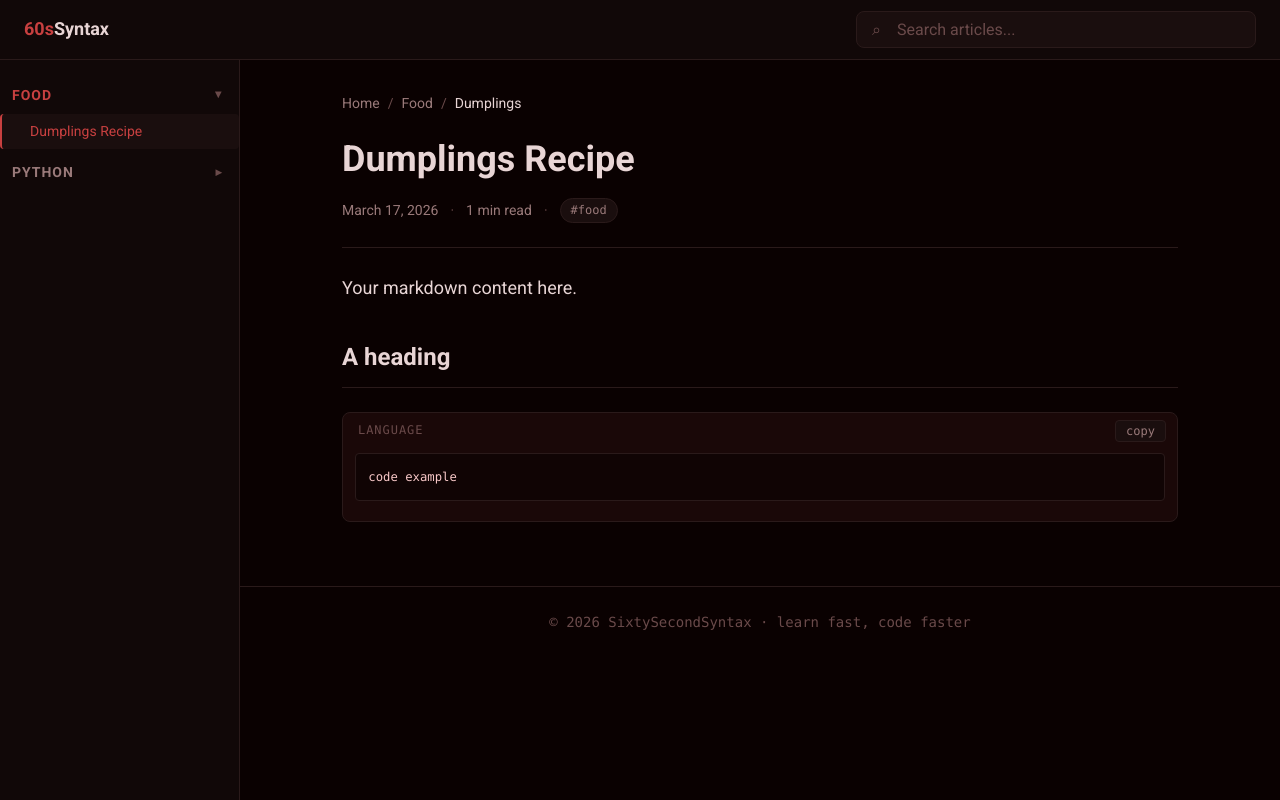
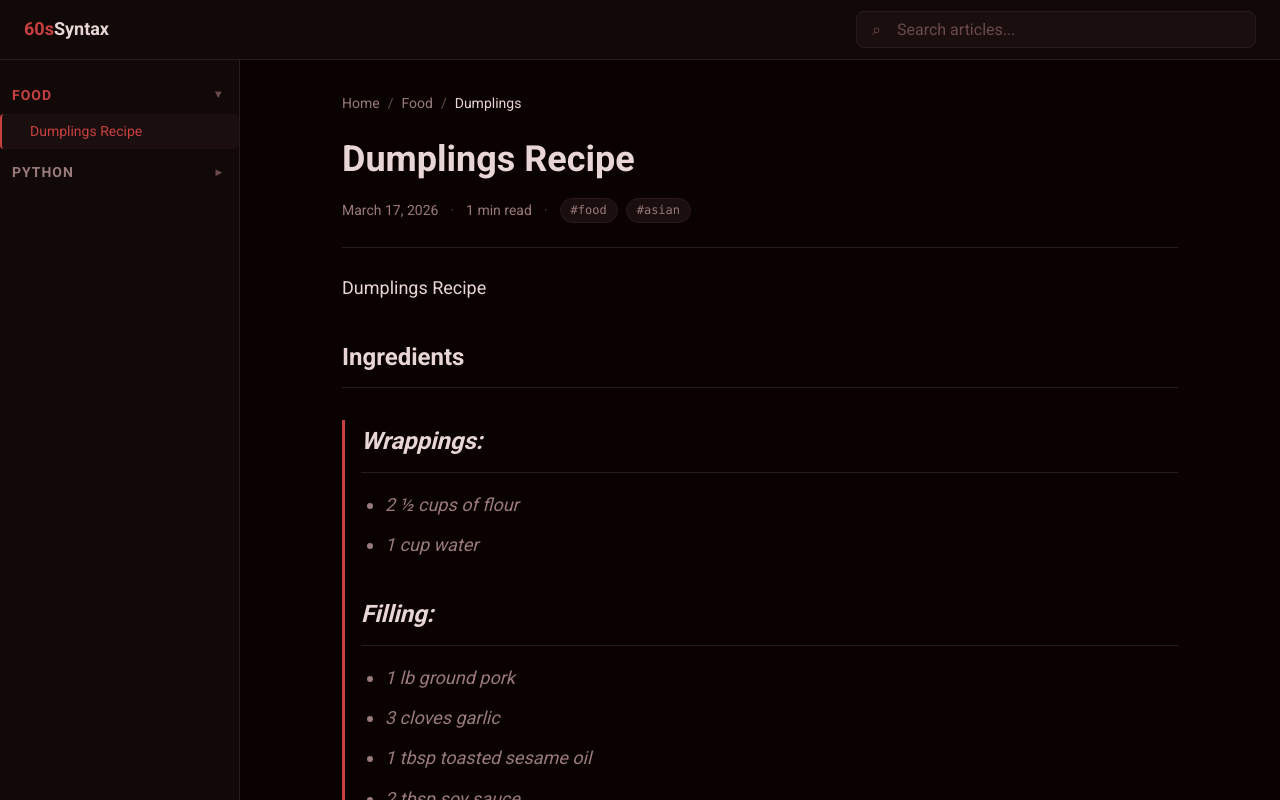
Before and after one commit to Mickey-Zhaang/SixtySecondSyntax, a React (Vite) app: page /food/dumplings in a window 1280 px wide. Shown: the top 800 px of the page. Built offline with nearby package versions, Linux system fonts and the light colour scheme.

Commit message:
finished setting up dumplings page

```diff
--- a/src/content/articles/FOOD/dumplings.tsx
+++ b/src/content/articles/FOOD/dumplings.tsx
@@ -1,24 +1,37 @@
 import { ArticleTemplate } from '@/components';
 import type { ArticleMeta } from '@/lib/types';
 
-// 1. Meta — controls how the article appears in listings
 export const meta: ArticleMeta = {
 	title: 'Dumplings Recipe',
-	tags: ['food'],
+	tags: ['food', 'asian'],
 	date: '2026-03-17', // YYYY-MM-DD
-	excerpt: 'One sentence describing what the reader will learn.',
+	excerpt: 'Dumpling Recipe: continuous refinement for 2026',
 	order: 1, // optional — controls sort order within a section: 1 > 9
 };
 
-// 2. Content — markdown string for the article body
 export const content = `
-Your markdown content here.
 
-## A heading
+Dumplings Recipe
 
-\`\`\`language
-code example
-\`\`\`
+
+## Ingredients
+
+> ## Wrappings:
+> - 2 ½ cups of flour
+> - 1 cup water
+>
+> ## Filling:
+> - 1 lb ground pork
+> - 3 cloves garlic
+> - 1 tbsp toasted sesame oil
+> - 2 tbsp soy sauce
+> - half an onion (diced)
+> - 1 egg
+> - 1 tsp chicken bouillon powerder (optional)
+> - 150 g scallions (optional)
+> - 1 tsp ground white pepper (optional)
+> - neutral oil (for frying)
+
 `;
 
 // 3. Default export — the rendered component
```
